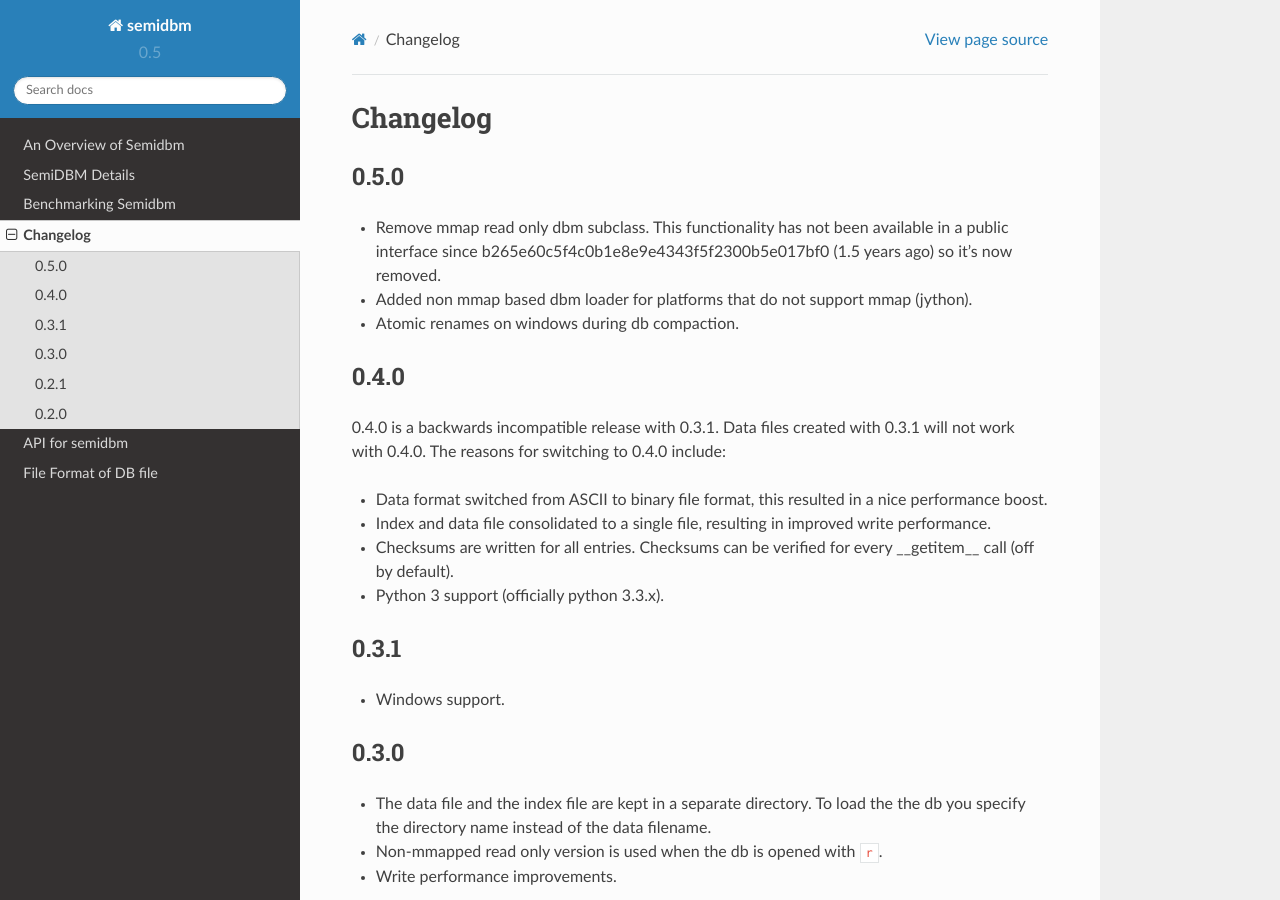
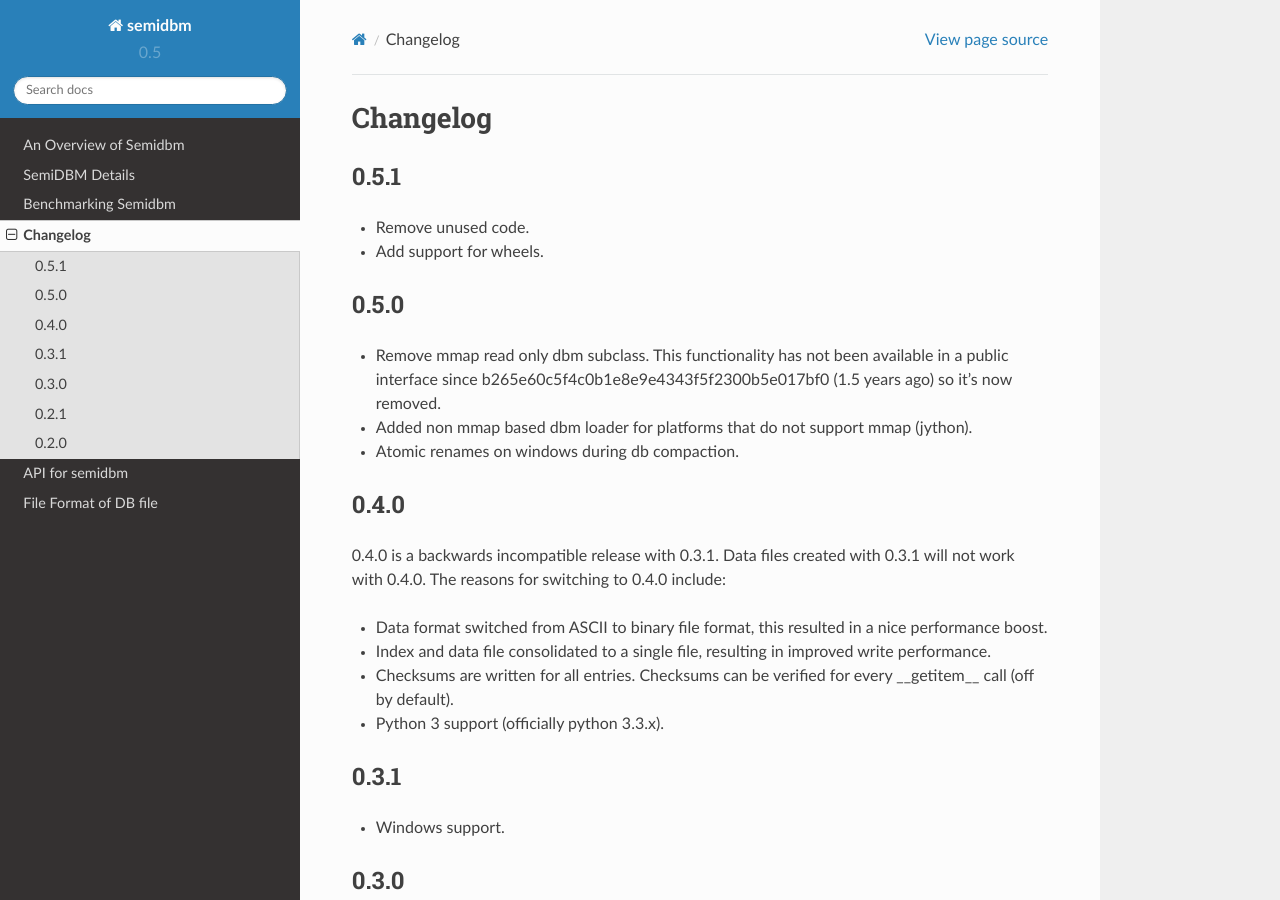
Before and after one commit to jamesls/semidbm, a Sphinx documentation site: the page built from docs/changelog.rst, in a window 1280 px wide and 900 px high. Built offline with Sphinx 7.4.7 and the Read the Docs theme 2.0.0, drawn with Linux system fonts in a browser that asks for light colours.

Commit message:
Bump version to 0.5.1

```diff
--- a/docs/changelog.rst
+++ b/docs/changelog.rst
@@ -1,6 +1,13 @@
 =========
 Changelog
 =========
+
+0.5.1
+=====
+
+* Remove unused code.
+* Add support for wheels.
+
 
 0.5.0
 =====
--- a/docs/conf.py
+++ b/docs/conf.py
@@ -52,7 +52,7 @@
 # The short X.Y version.
 version = '0.5'
 # The full version, including alpha/beta/rc tags.
-release = '0.5.0'
+release = '0.5.1'
 
 # The language for content autogenerated by Sphinx. Refer to documentation
 # for a list of supported languages.
--- a/semidbm/__init__.py
+++ b/semidbm/__init__.py
@@ -6,4 +6,4 @@
 from semidbm.db import DBMChecksumError
 
 
-__version__ = '0.5.0'
+__version__ = '0.5.1'
--- a/setup.py
+++ b/setup.py
@@ -4,7 +4,7 @@
 
 setup(
     name='semidbm',
-    version='0.5.0',
+    version='0.5.1',
     description="Cross platform (fast) DBM interface in python",
     long_description=open(os.path.join(os.path.dirname(__file__),
                                        'README.rst')).read(),
```
